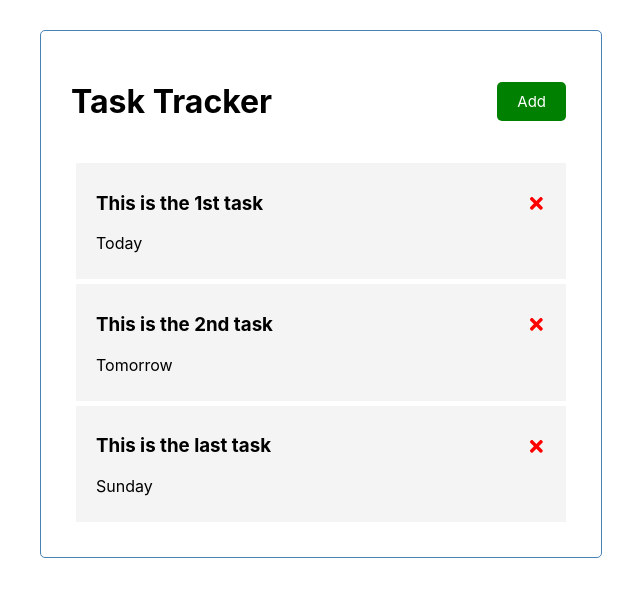
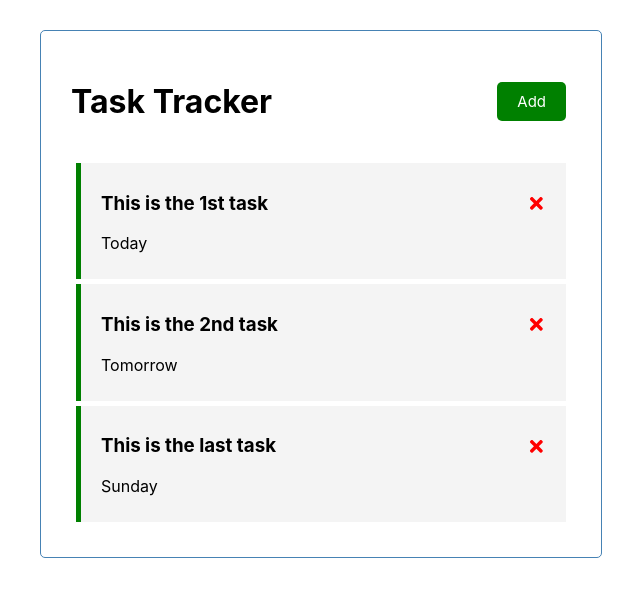
Before and after one commit to kaloyragalag/ReactApp101, a React (Create React App) app: page / in a window 1280 px wide. Shown: the top 596 px of the page, without its empty margins (319-959 px from the left). Built offline with nearby package versions, Linux system fonts and the light colour scheme.

Commit message:
set the toggle reminder

```diff
--- a/src/App.js
+++ b/src/App.js
@@ -33,10 +33,14 @@ function App() {
     setTasks(tasks.filter((task) => task.id != id))
   }
 
+  const toggleReminder = (id) => {
+    setTasks(tasks.map((task) => task.id == id ? {...task, reminder: !task.reminder} : task))
+  }
+
   return (
     <div className="container">
       <Header title='Task Tracker'></Header>
-      {tasks.length > 0 ? <Tasks tasks={tasks} onDelete={deleteTask}></Tasks> : 'No Tasks!'}
+      {tasks.length > 0 ? <Tasks tasks={tasks} onDelete={deleteTask} onToggleReminder={toggleReminder}></Tasks> : 'No Tasks!'}
       {/* <img src={logo} className="App-logo" alt="logo" />
       <h1>Hello World</h1>
       <h2>Hi {name}</h2>
--- a/src/Components/Tasks.js
+++ b/src/Components/Tasks.js
@@ -5,7 +5,7 @@ const Tasks = (props) => {
     return (
         <>
             {props.tasks.map((task) => (//key is needed
-                <div className='task' key={task.id}>
+                <div className={`task ${task.reminder ? 'reminder': ''}`} key={task.id} onDoubleClick={() => props.onToggleReminder(task.id)}>
                     <h3 >{task.text} <FaTimes style={iconStyle} onClick={() => props.onDelete(task.id)}></FaTimes></h3>
                     <p>{task.day}</p>
                 </div>
```
